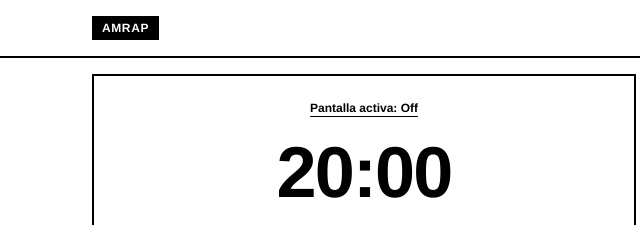
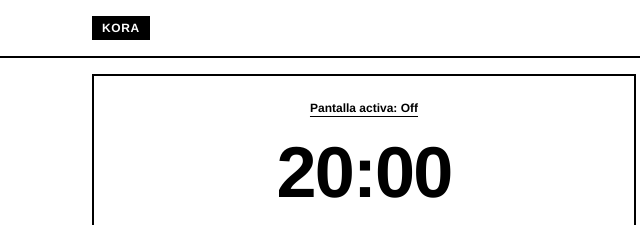
Before and after one commit to Araujo-PHI/AMPAR, a plain HTML site: page index.html in a window 1280 px wide. Shown: the top 225 px of the page, 276-916 px from the left. Drawn offline with nearby package versions, Linux system fonts and the light colour scheme.

Commit message:
Update index.html

```diff
--- a/index.html
+++ b/index.html
@@ -89,7 +89,7 @@
 
   <header class="sticky top-0 z-30 bg-purewhite border-b-2 border-pureblack">
     <div class="max-w-xl mx-auto px-4 h-14 flex items-center justify-center sm:justify-between">
-      <span class="px-2.5 py-1 bg-pureblack text-purewhite text-xs font-bold uppercase tracking-wider">AMRAP</span>
+      <span class="px-2.5 py-1 bg-pureblack text-purewhite text-xs font-bold uppercase tracking-wider">KORA</span>
     </div>
   </header>
 
```
